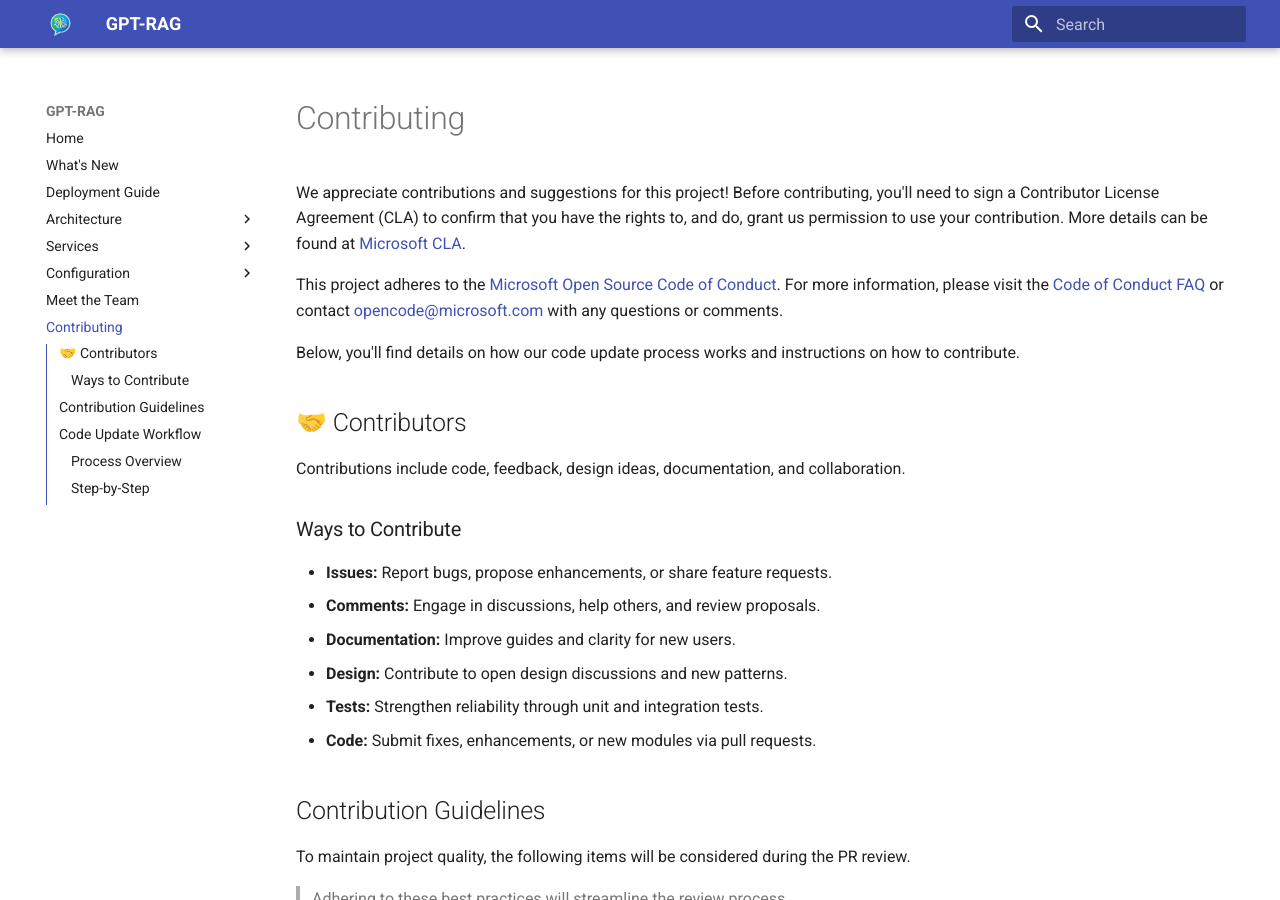
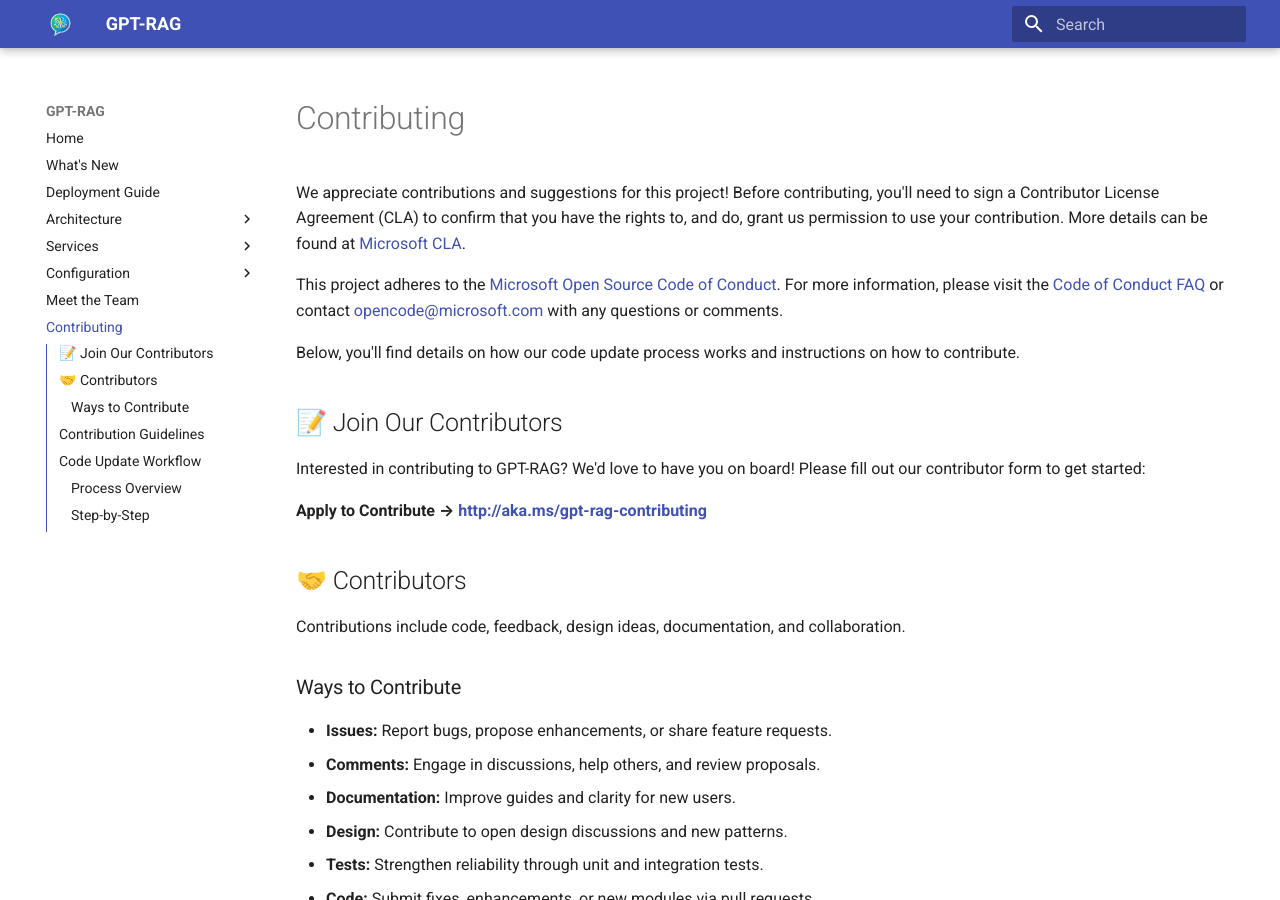
Before and after one commit to Azure/GPT-RAG, an MkDocs documentation site: the page built from docs/contributing.md, in a window 1280 px wide and 900 px high. Built offline with MkDocs 1.6.1 and Material for MkDocs 9.7.7, drawn with Linux system fonts in a browser that asks for light colours.

Commit message:
documentation

```diff
--- a/docs/contributing.md
+++ b/docs/contributing.md
@@ -5,6 +5,12 @@
 This project adheres to the [Microsoft Open Source Code of Conduct](https://opensource.microsoft.com/codeofconduct/). For more information, please visit the [Code of Conduct FAQ](https://opensource.microsoft.com/codeofconduct/faq/) or contact [opencode@microsoft.com](mailto:opencode@microsoft.com) with any questions or comments.
 
 Below, you'll find details on how our code update process works and instructions on how to contribute.
+
+## 📝 Join Our Contributors
+
+Interested in contributing to GPT-RAG? We'd love to have you on board! Please fill out our contributor form to get started:
+
+**Apply to Contribute → [http://aka.ms/gpt-rag-contributing](http://aka.ms/gpt-rag-contributing)**
 
 ## 🤝 Contributors
 
```
Also changed, not shown: docs/team.md (+2 -3 lines).
